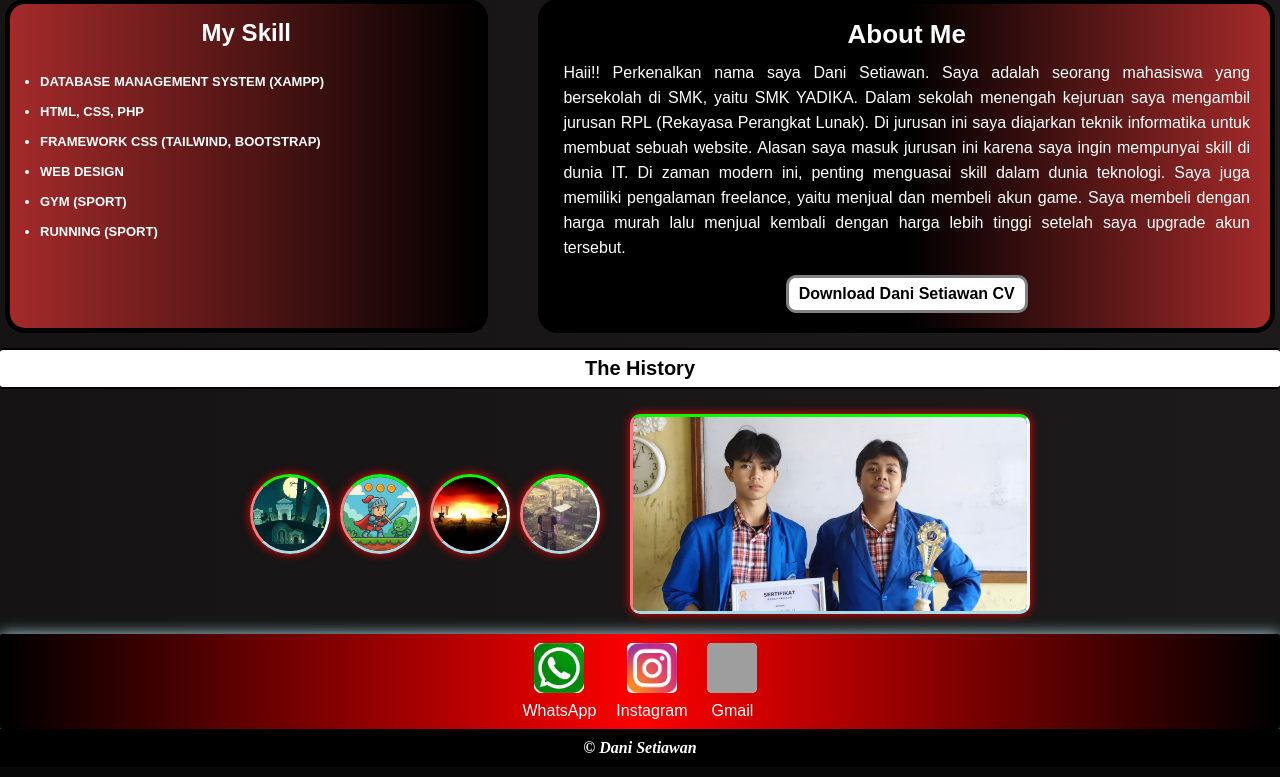
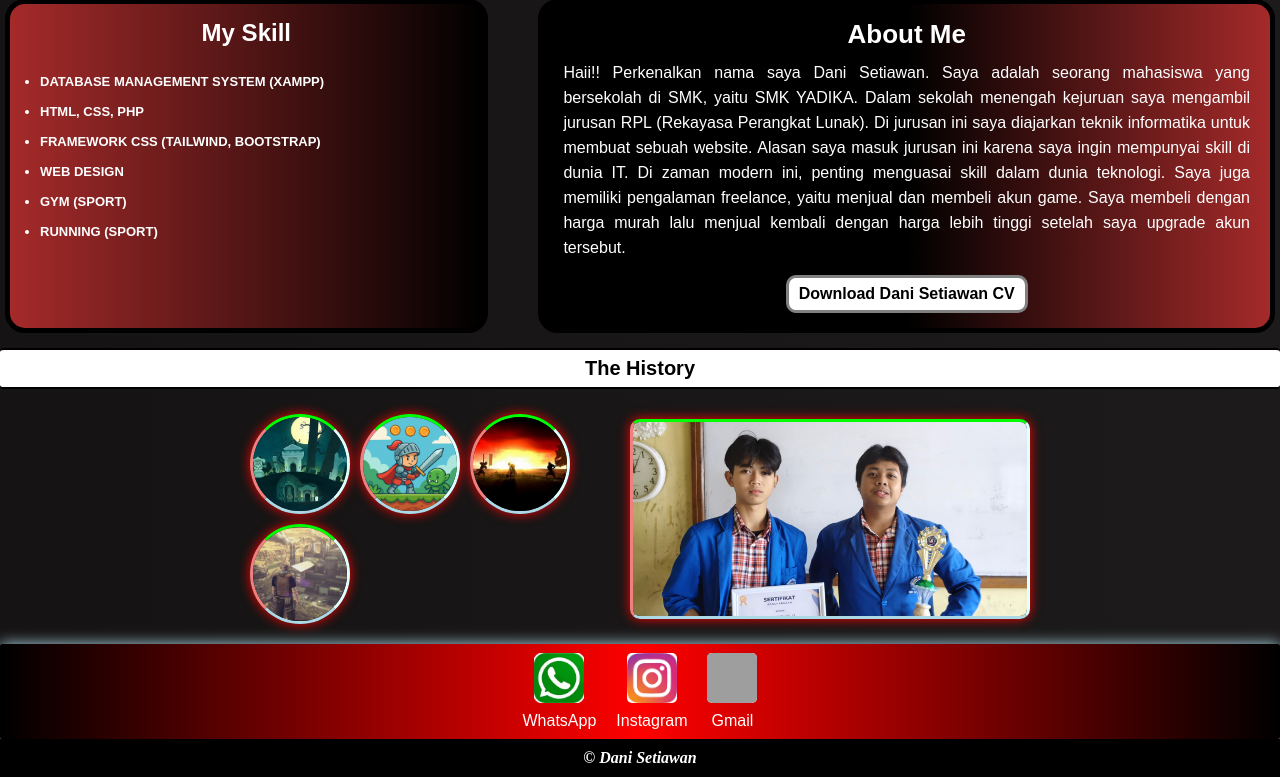
Before and after one commit to danisetiawan889/dani_setiawan.github.io, a PHP site: page / in a window 1280 px wide. Shown: the part 396-1173 px from the top of the page. Before the commit the page ends 1149 px from the top, so only its background shows below. Run offline with PHP 8.4, Linux system fonts and the light colour scheme; grey boxes are pictures that could not be loaded.

Commit message:
Update style.css

```diff
--- a/style.css
+++ b/style.css
@@ -356,22 +356,23 @@ h1 {
     display: flex;
     justify-content: center;
     align-items: center;
-    gap: 30px;
+    gap: 60px;
     flex-wrap: wrap; /* Agar responsif dan tidak keluar */
     overflow: hidden; /* Mencegah konten keluar dari container */
     padding: 10px 20px 20px 20px;
 }
 
 .tree-photo{
-    display: flex;
+    display: grid;
     justify-content: center;
     align-items: center;
     gap: 10px;
+    grid-template-columns: repeat(3, 1fr); /* 3 kolom */
 }
 
 .gallery-foto img {
-    width: 80px;
-    height: 80px; /* Tambahkan agar semua gambar simetris */
+    width: 100px;
+    height: 100px; /* Tambahkan agar semua gambar simetris */
     object-fit: cover;
     display: block;
     border-radius: 100%;
@@ -379,7 +380,7 @@ h1 {
     border-bottom: 3px solid lightblue;
     border-left: 3px solid lightcoral;
     border-right: 3px solid lightcyan;
-    box-shadow: 0 0 10px red;
+    box-shadow: 0 0 12px red;
 }
 
 .gallery-foto .photos-client {
```
